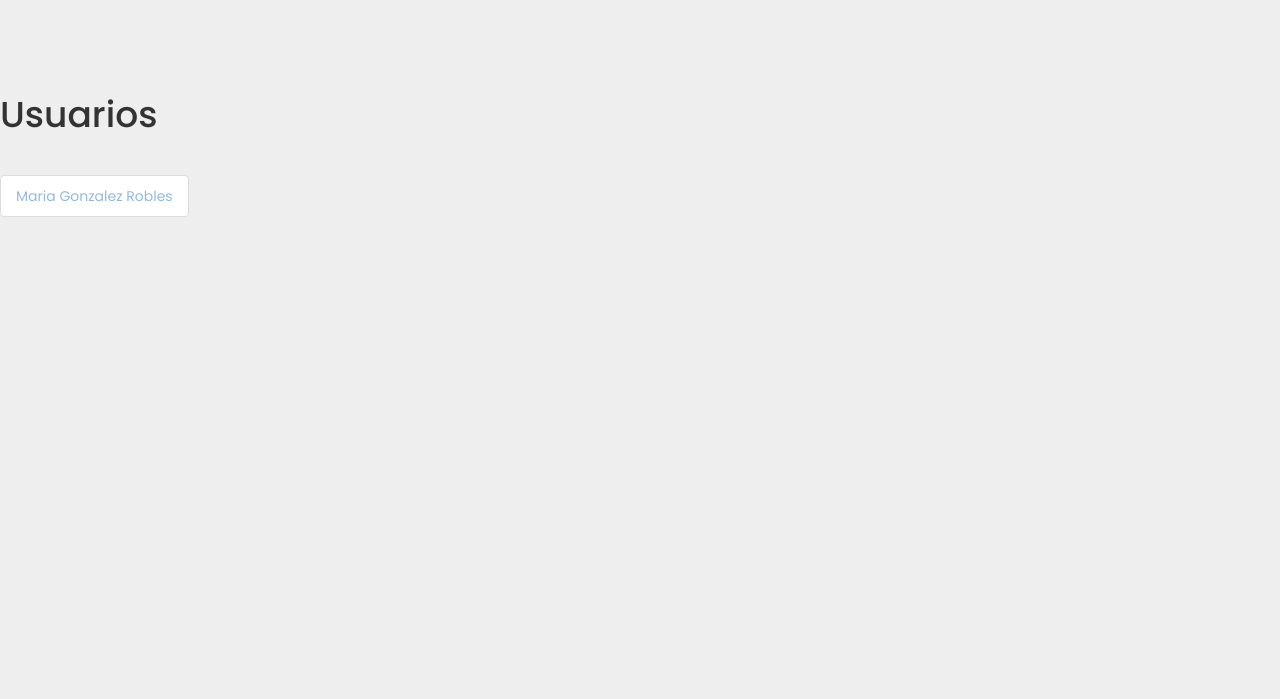
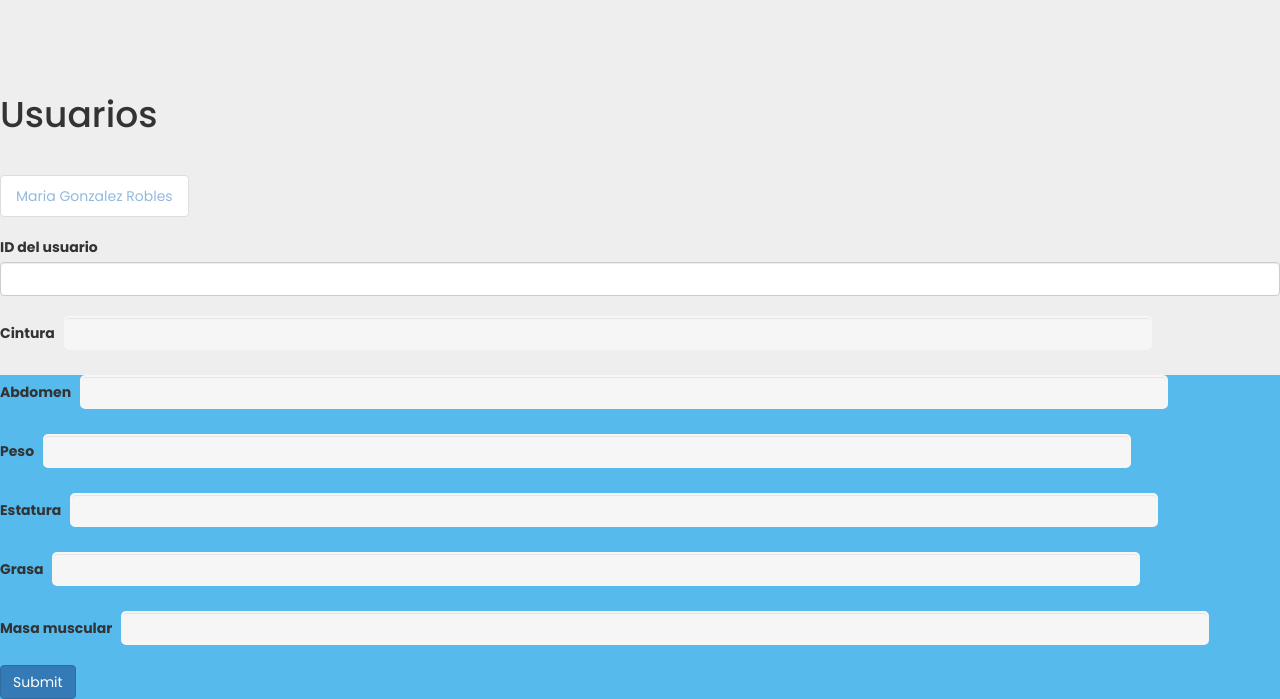
Before and after one commit to codelink98/controlproy, a PHP site: page /usuarios.php?id=1 in a window 1280 px wide. Shown: the part 425-1124 px from the top of the page. Before the commit the page ends 642 px from the top, so only its background shows below. Run offline with PHP 8.4, Linux system fonts and the light colour scheme; data comes from the database, SQL or seed files in the repository; some libraries are stand-ins or nearby versions.

Commit message:
better list

```diff
--- a/usuarios.php
+++ b/usuarios.php
@@ -74,8 +74,44 @@
       }
 
       $conn->close();
+    ?>
 
-    ?>
+    <form>
+      <div class="form-group">
+        <label for="id">ID del usuario</label>
+        <input type="number" class="form-control" id="id_user">
+      </div>
+      <div class="form-group">
+        <label for="cintura">Cintura</label>
+        <input type="text" class="form-control" id="cintura">
+      </div>
+      </div>
+      <div class="form-group">
+        <label for="abdomen">Abdomen</label>
+        <input type="text" class="form-control" id="abdomen">
+      </div>
+      </div>
+      <div class="form-group">
+        <label for="peso">Peso</label>
+        <input type="text" class="form-control" id="peso">
+      </div>
+      </div>
+      <div class="form-group">
+        <label for="estatura">Estatura</label>
+        <input type="text" class="form-control" id="estatura">
+      </div>
+      </div>
+      <div class="form-group">
+        <label for="grasa">Grasa</label>
+        <input type="text" class="form-control" id="grasa">
+      </div>
+      </div>
+      <div class="form-group">
+        <label for="masa_muscular">Masa muscular</label>
+        <input type="text" class="form-control" id="masa_muscular">
+      </div>
+      <button type="submit" class="btn btn-primary">Submit</button>
+    </form>
 
   </body>
 </html>
```
